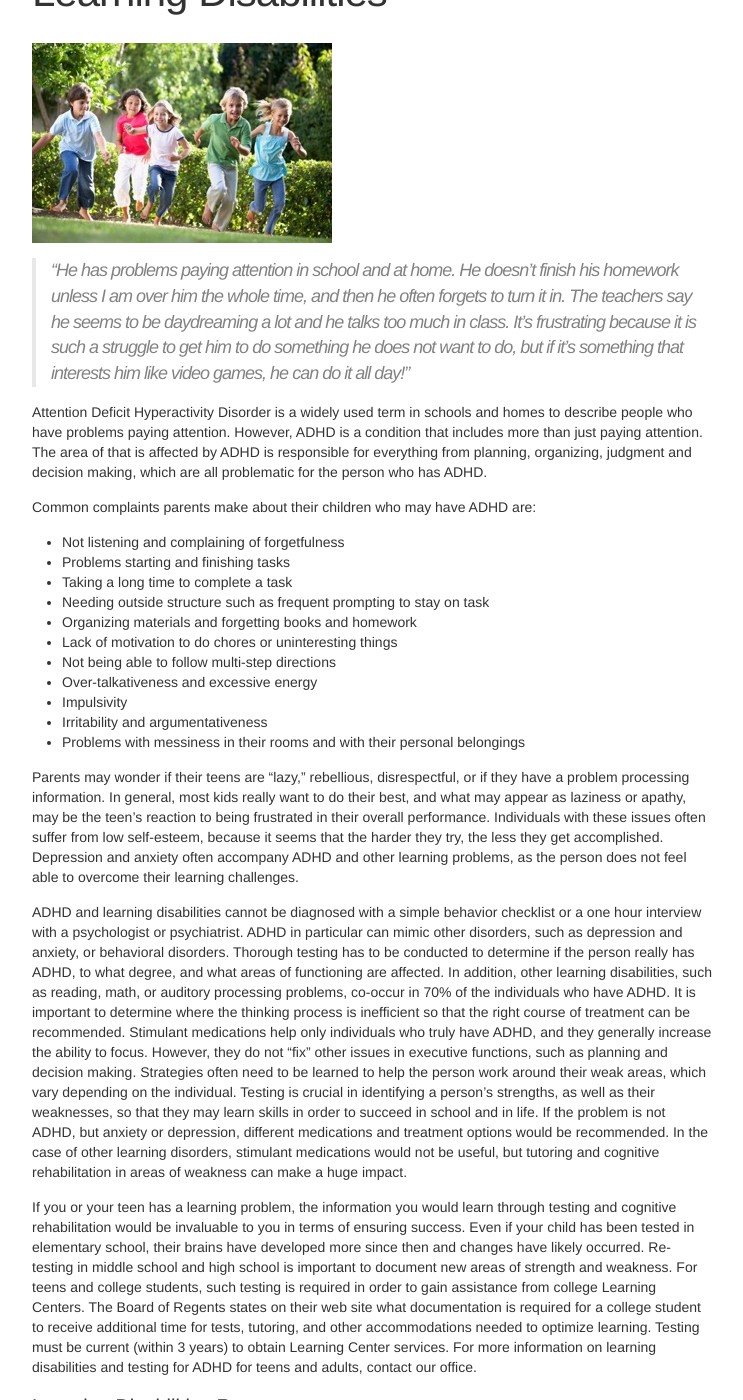
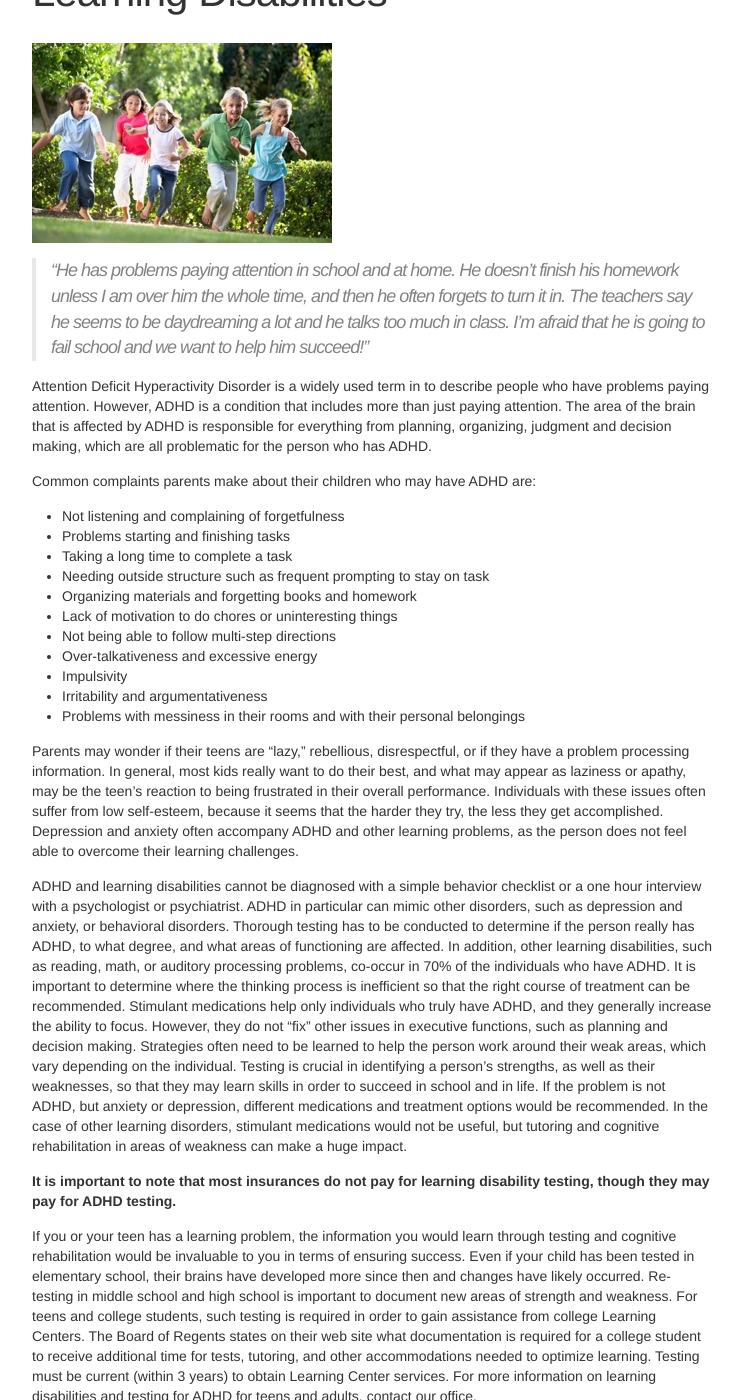
Before and after one commit to halcyon/renewedbrain.com, a Jekyll site: the page built from learning-disabilities.md, in a window 1280 px wide and 1400 px high, scrolled down 205 px. Shown: the whole window, without its empty margins (268-1011 px from the left). Built offline with Jekyll 4.4.1, drawn with Linux system fonts in a browser that asks for light colours.

Commit message:
LD insurance

```diff
--- a/learning-disabilities.md
+++ b/learning-disabilities.md
@@ -9,15 +9,11 @@ weight: 3
 > "He has problems paying attention in school and at home. He doesn't
 > finish his homework unless I am over him the whole time, and then he
 > often forgets to turn it in. The teachers say he seems to be
-> daydreaming a lot and he talks too much in class. It's frustrating
-> because it is such a struggle to get him to do something he does not
-> want to do, but if it's something that interests him like video
-> games, he can do it all day!"
+> daydreaming a lot and he talks too much in class. I'm afraid that he is going to fail school and we want to help him succeed!"
 
-Attention Deficit Hyperactivity Disorder is a widely used term in
-schools and homes to describe people who have problems paying
-attention. However, ADHD is a condition that includes more than just
-paying attention. The area of that is affected by ADHD is responsible for everything
+Attention Deficit Hyperactivity Disorder is a widely used term in to describe people who have problems paying
+attention. However, ADHD is a condition that includes more than just paying attention.
+The area of the brain that is affected by ADHD is responsible for everything
 from planning, organizing, judgment and decision making, which are all problematic
 for the person who has ADHD.
 
@@ -66,6 +62,9 @@ or depression, different medications and treatment options would be
 recommended. In the case of other learning disorders, stimulant medications would not be
 useful, but tutoring and cognitive rehabilitation in  areas of weakness can make a huge impact.
 
+
+**It is important to note that most insurances do not pay for learning disability testing, though they may pay for ADHD testing.**
+
 If you or your teen has a learning problem, the information you would
 learn through testing and cognitive rehabilitation would be invaluable
 to you in terms of ensuring success. Even if your child has been
```
